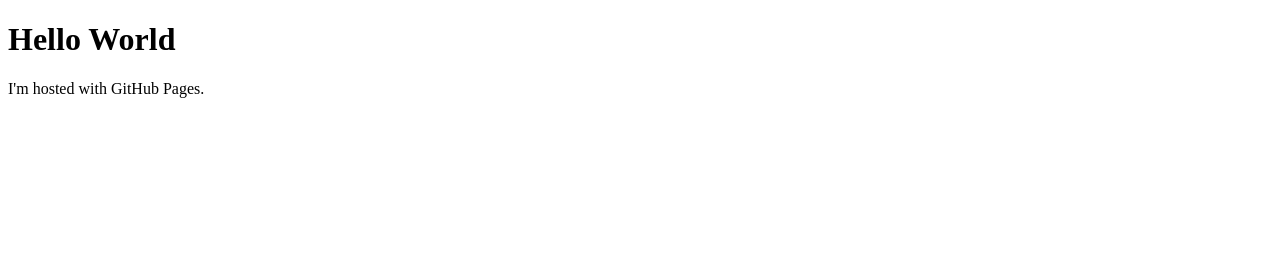
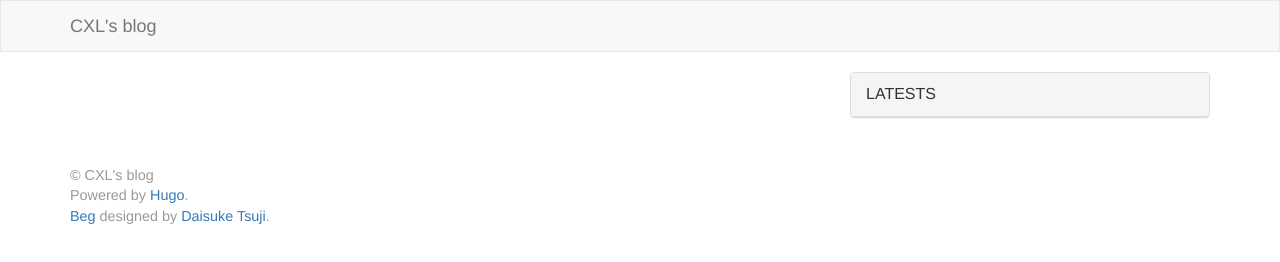
Before and after one commit to raycxl/raycxl.github.io, a plain HTML site: page index.html in a window 1280 px wide. Drawn offline with nearby package versions, Linux system fonts and the light colour scheme; a small style sheet from the web is missing.

Commit message:
Update index.html

```diff
--- a/index.html
+++ b/index.html
@@ -1,7 +1,103 @@
 <!DOCTYPE html>
 <html>
-<body>
-<h1>Hello World</h1>
-<p>I'm hosted with GitHub Pages.</p>
-</body>
+  <head>
+    <meta charset="utf-8">
+<meta name="pinterest" content="nopin">
+<meta name="viewport" content="width=device-width,minimum-scale=1,initial-scale=1">
+<meta name="generator" content="Hugo 0.51" />
+
+<link rel="alternate" type="application/rss+xml" title="RSS" href="https://raycxl.github.io/index.xml">
+
+<link rel="canonical" href="https://raycxl.github.io/">
+
+
+    <link href="//maxcdn.bootstrapcdn.com/font-awesome/4.5.0/css/font-awesome.min.css" rel="stylesheet">
+    <link rel="stylesheet" href="//maxcdn.bootstrapcdn.com/bootstrap/3.3.7/css/bootstrap.min.css">
+    <link rel="stylesheet" href="//cdnjs.cloudflare.com/ajax/libs/highlight.js/8.4/styles/solarized_dark.min.css">
+    <title>CXL&#39;s blog</title>
+
+    <link href="https://raycxl.github.io/css/styles.css" rel="stylesheet">
+
+
+  </head>
+
+  <body>
+
+
+
+
+    <header class="l-header">
+      <nav class="navbar navbar-default">
+        <div class="container">
+          <div class="navbar-header">
+            <button type="button" class="navbar-toggle collapsed" data-toggle="collapse" data-target="#navbar" aria-expanded="false">
+              <span class="sr-only">Toggle navigation</span>
+              <span class="icon-bar"></span>
+              <span class="icon-bar"></span>
+              <span class="icon-bar"></span>
+            </button>
+            <a class="navbar-brand" href="https://raycxl.github.io/">CXL&#39;s blog</a>
+          </div>
+
+
+
+        </div>
+      </nav>
+    </header>
+
+    <main>
+      <div class="container">
+
+<div class="row">
+  <div class="col-md-8">
+
+
+
+    <ul class="p-articles">
+
+    </ul>
+
+
+
+
+  </div>
+  <div class="col-md-4">
+
+<aside class="l-sidebar">
+
+  <section class="panel panel-default">
+    <div class="panel-heading">
+      <div class="panel-title">LATESTS</div>
+    </div>
+    <div class="list-group">
+
+    </div>
+  </section>
+
+
+
+</aside>
+
+
+  </div>
+</div>
+
+      </div>
+    </main>
+
+    <footer class="l-footer">
+      <div class="container">
+        <p><span class="h-logo">&copy; CXL&#39;s blog</span></p>
+        <aside>
+          <p>Powered by <a href="https://gohugo.io/">Hugo</a>.</p>
+          <p><a href="https://github.com/dim0627/hugo_theme_beg">Beg</a> designed by <a href="http://yet.unresolved.xyz/">Daisuke Tsuji</a>.</p>
+        </aside>
+      </div>
+    </footer>
+
+    <script src="//code.jquery.com/jquery-3.1.1.min.js"></script>
+    <script src="//maxcdn.bootstrapcdn.com/bootstrap/3.3.7/js/bootstrap.min.js"></script>
+    <script src="//cdnjs.cloudflare.com/ajax/libs/highlight.js/8.4/highlight.min.js"></script>
+    <script>hljs.initHighlightingOnLoad();</script>
+  </body>
 </html>
```
